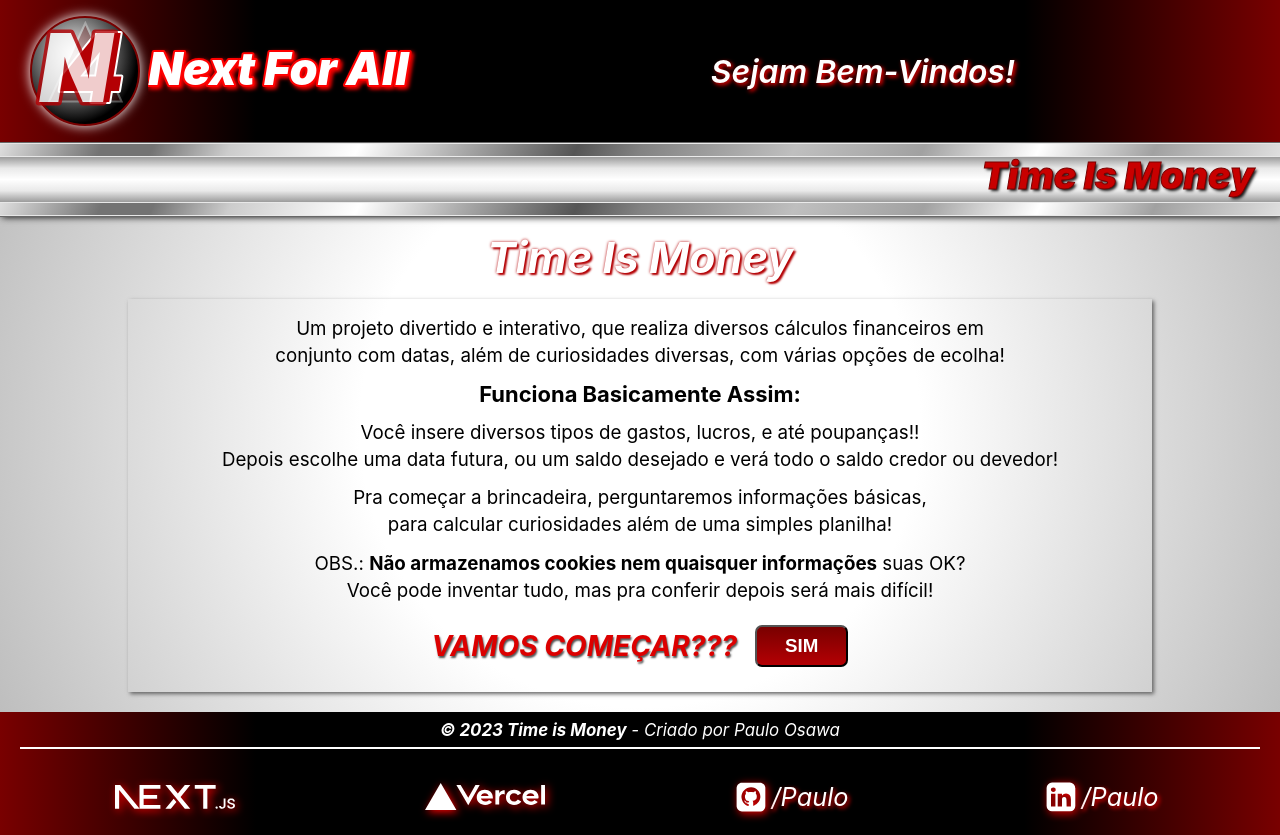
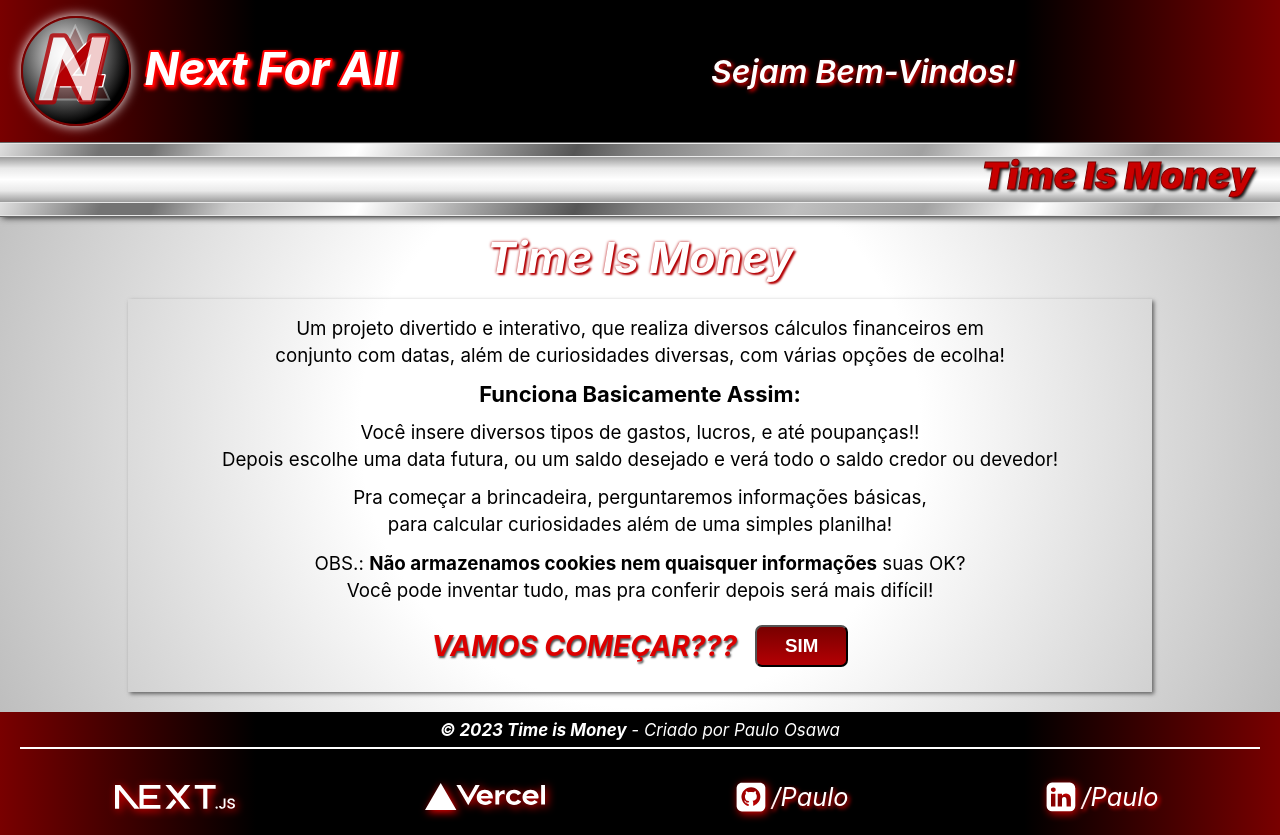
Before and after one commit to PauloOsawa/TimeIsMoney, a Next.js app: page / in a window 1280 px wide. Built offline with nearby package versions, Linux system fonts and the light colour scheme.

Commit message:
Vetorização completa do logo

```diff
--- a/components/layout/Header.jsx
+++ b/components/layout/Header.jsx
@@ -16,8 +16,8 @@ export default function Header() {
         <div className={css.dimg}>
           <svg className={css.svimg} viewBox="0 0 100 100">
             <polygon points="50 2, 86 80, 14 80, 50 2" />
-            <text x="23" y="80" className={css.txta}>4</text>
-            <text x="4" y="80" className={css.txtb}>N</text>
+            <path className={css.pthtxa} d='m 67,31.6 q -2.42,2.4 -5.13,5.18 -2.56,2.78 -5.33,5.85 -2.7,2.97 -5.33,6.14 -2.517,3.07 -4.78,6.05 H 61.01 Z M 83.57,14.3 73.99,54.43 h 6.91 l -2.75,11.5 H 71.14 L 67.55,80.81 H 53.8 L 57.248,65.93 H 29.11 l 2.37,-10.56 q 2.96,-4.2 7.39,-9.5 4.34,-5.376 9.478,-10.94 5.12,-5.57 10.61,-10.95 5.5,-5.376 10.8,-9.69 z' />
+            <path className={css.pthtxb} d='M 57.8,80.8 Q 51.6,69.47 46.67,58.14 41.82,46.81 36.1,36.744 l -10.45,44.06 H 11.13 l 15.77,-66.52 h 11.3 q 2.18,3.36 4.65,7.97 2.56,4.51 5.2,9.79 2.66,5.28 5.32,11.04 2.66,5.6 5.04,11.23 l 9.4,-40.03 H 82.586 L 66.72,80.8 Z' />
           </svg>
         </div>
 
--- a/styles/CpHeader.module.css
+++ b/styles/CpHeader.module.css
@@ -1,80 +1,49 @@
-.header, .header > div { display: flex; align-items: center; padding: 8px; }
-.header { flex-wrap: wrap; justify-content: space-evenly;  }
-
-.header > div { gap: 8px; }
-/*#region ====================== FONTS =========== */
-.header h1 { font-size: 2.35em; }
-.header h1, .header span { font-style: italic; }
-/* #endregion */
+.header, .header > div { display: flex; align-items: center; padding: 8px 3px; }
+.header { font-style: italic; flex-wrap: wrap; justify-content: space-evenly; }
 
 /*#region ====================== DV LOGO =========== */
-.dvlogo { width: 23em; }
+.dvlogo { width: 23em; gap: 12px; }
 
-.dvlogo svg > text {
-  font-style: italic; font-weight: 900; fill: white;
-  stroke-linecap: round; stroke-linejoin: round; paint-order: stroke;
+.dvlogo svg > :is(path, text) {
+  font-weight: 700; fill: white; stroke-linecap: round;
+  stroke-linejoin: round; paint-order: stroke;
 }
 
-/* --------------------------------------------- */
 .dimg {
-  height: 110px; width: 110px;
-  border-radius: 50%;
-  display: flex;
-  background-color: white;
-  background-image: radial-gradient(at 40% 35%, white, black 70%);
-  border: 2px solid var(--cor);
-  box-shadow: 0 0 12px white;
+  height: 110px; width: 110px; display: flex; border-radius: 50%;
+  background: radial-gradient(at 40% 35%, white, black 70%);
+  border: 2px solid var(--cor); box-shadow: 0 0 12px white;
 }
 
-.svimg {
-  height: 95%; width: 95%; margin: auto;
+.svimg { width: 93%; height: 89%; margin: auto; margin-top: 6px; }
+
+.svimg > polygon {
+  fill: rgb(100, 0, 0); opacity: .3; stroke: white; stroke-width: 2px;
 }
 
-.svimg > polygon {
-  fill: rgb(100, 0, 0); opacity: .3;
-  stroke: white;  stroke-width: 2px;
-}
-
-.svimg > text {
-  font-size: 94px; stroke-width: 4px;
-}
-
-.svimg > .txta {  fill: var(--corb);  stroke: white; }
-
-.svimg > .txtb { stroke: var(--corb); stroke-width: 7px; opacity: .8; }
+.svimg > .pthtxa { fill: var(--corb); stroke: white; stroke-width: 3px; }
+.svimg > .pthtxb { stroke: var(--corb); stroke-width: 9px; opacity: .8;}
 
 /* --------------------------------------------- */
 .svtit { font-size: 2.4em; width: 65%; height: 70px; }
 
 .svtit > text {
-  transform: translate(.1%, 70%);
+  transform: translate(.5%, 70%);
   stroke: red;
   stroke-width:4px;
   stroke-dasharray: 190;
   stroke-dashoffset: 0;
-  /* animation: fxstroke 3s infinite; */
+  /* animation: fxstroke 3s 2; */
 }
 
 /* #endregion */
 
-/*#region ====================== DV USER =========== */
-.dvuser { flex: .9 .5 400px;  flex-direction: column; }
-
+.dvuser { flex: .9 .5 400px; flex-direction: column; }
 .dvuser > span { color: inherit; font-size: 1.7em; }
 
-.dvuser svg { width: 2em; vertical-align: -55%; }
+/*#region ====================== CORES =========== */
+.svtit > text, .header span { text-shadow: 2px 2px 4px red; }
 
-.dvuser a { font-size: 1.1em; margin: 0 5px; text-decoration: 1px underline; }
-
-/* #endregion */
-
-/*#region ====================== CORES =========== */
-.header h1, .dimg + svg > text, .header span { text-shadow: 2px 2px 4px red; }
-.dvuser svg { filter: drop-shadow(1px 1px 3px red); }
-.dvuser a:hover {
-  text-shadow: 1px 1px 2px red, 2px 2px 3px red;
-  transition: .2s; cursor: pointer;
-}
 /* #endregion */
 
 @keyframes ofdist {  0%, 100% { offset-distance: 0%; } 50% { offset-distance: 100%; }   }
```
